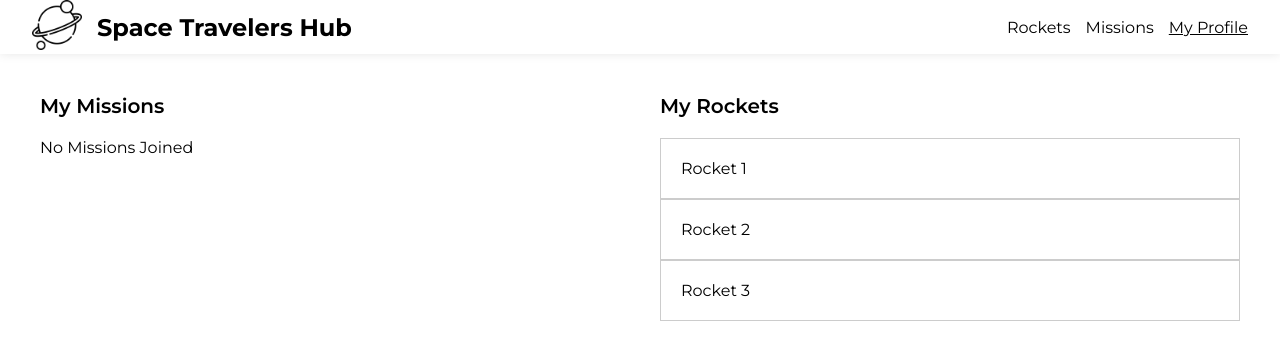
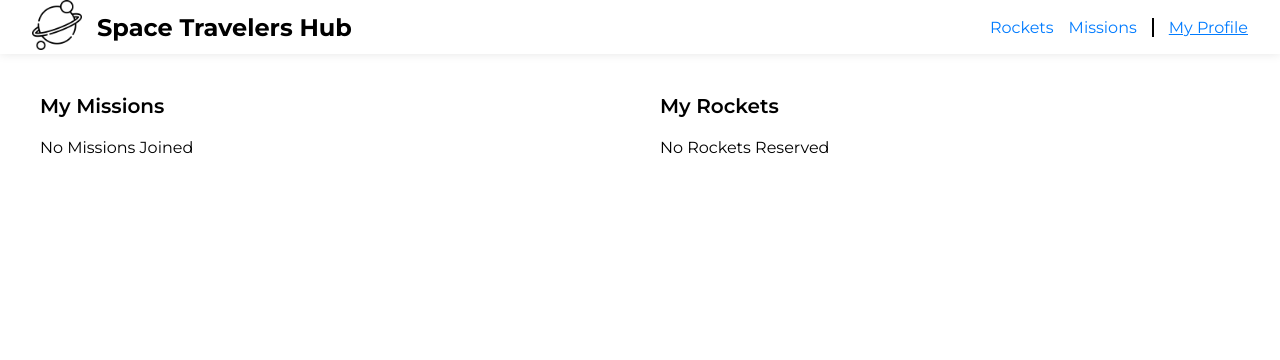
Before and after one commit to lukman155/space-travellers-hub, a React (Create React App) app: page /myprofile in a window 1280 px wide. Shown: the top 360 px of the page. Built offline with nearby package versions, Linux system fonts and the light colour scheme.

Commit message:
Fix: Linters and Design

```diff
--- a/src/App.css
+++ b/src/App.css
@@ -26,9 +26,19 @@ nav > div {
 
 a {
   text-decoration: none;
-  color: #000;
+  color: #007bff;
+}
+
+a:hover {
+  text-decoration: underline;
 }
 
 .underline {
   text-decoration: underline;
 }
+
+.vertical-line {
+  border-left: 2px solid black;
+
+  /* margin-left: 5px; */
+}
--- a/src/Components/NavBar.js
+++ b/src/Components/NavBar.js
@@ -35,7 +35,9 @@ const NavBar = () => {
           >
             Missions
           </NavLink>
+
         </li>
+        <div className="vertical-line" />
         <li>
           <NavLink to="myprofile">
             {({ isActive }) => (
--- a/src/Pages/MyProfile.js
+++ b/src/Pages/MyProfile.js
@@ -1,6 +1,7 @@
 import React from 'react';
 import { useSelector, useDispatch } from 'react-redux';
 import { joinMission } from '../Redux/Mission/mission';
+import { toggleReserve } from '../Redux/rockets/rocketsSlice';
 import './MyProfile.css';
 
 const MyProfile = () => {
@@ -26,6 +27,30 @@ const MyProfile = () => {
 
     </li>
   ));
+
+  const reservedRockets = useSelector((state) => (
+    state.rockets).filter((rockets) => rockets.reserved));
+  const reservedRocket = reservedRockets.map((rocket) => (
+    <li key={rocket.rocket_id}>
+      <a
+        href={rocket.wikipedia}
+        target="_blank"
+        rel="noreferrer"
+      >
+        {rocket.rocket_name}
+      </a>
+
+      <button
+        type="button"
+        className="leaveMissionButton"
+        onClick={() => dispatch(toggleReserve(rocket.id))}
+      >
+        Cancel Reservation
+      </button>
+
+    </li>
+
+  ));
   return (
     <div className="profile">
       <div className="myContainer">
@@ -38,9 +63,8 @@ const MyProfile = () => {
       <div className="myContainer">
         <div className="heading">My Rockets</div>
         <ul className="profileList">
-          <li>Rocket 1</li>
-          <li>Rocket 2</li>
-          <li>Rocket 3</li>
+          {reservedRockets.length > 0 ? (reservedRocket)
+            : (<p>No Rockets Reserved</p>)}
         </ul>
       </div>
     </div>
```
